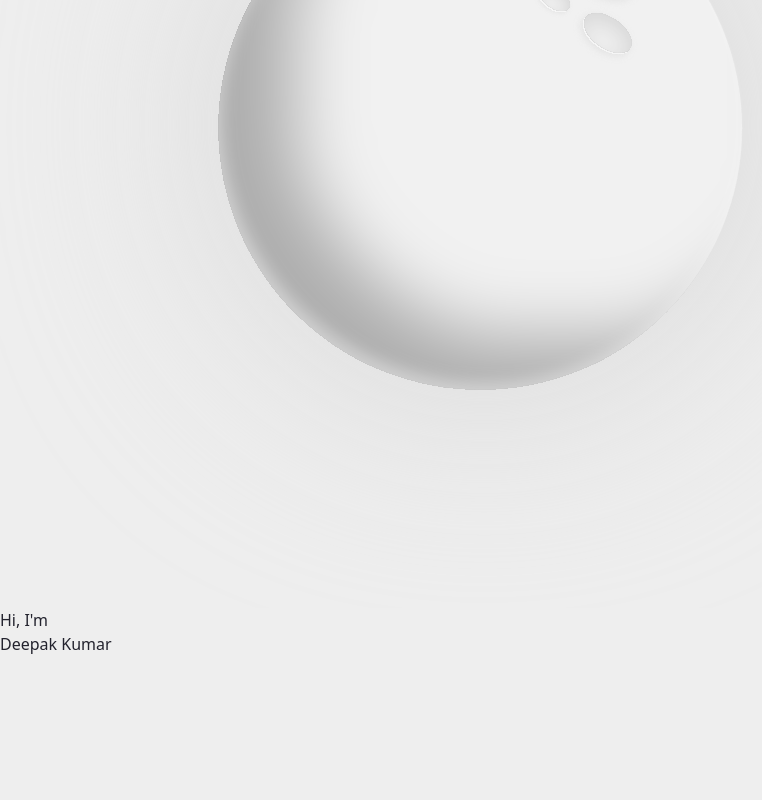
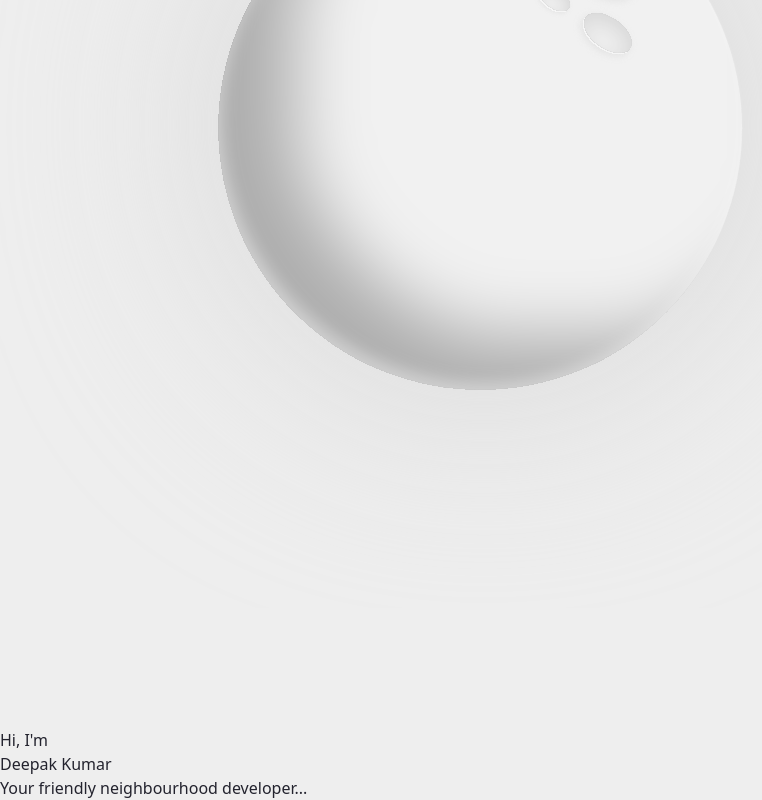
Before and after one commit to delta12kilo/portfolio, a React (Vite) app in the folder my_portfolio/: page / in a window 1280 px wide. Shown: the part 472-1272 px from the top of the page, without its empty margins (0-762 px from the left). Before the commit the page ends 1128 px from the top, so only its background shows below. Built offline with nearby package versions, Linux system fonts and the light colour scheme.

Commit message:
icon animation

```diff
--- a/my_portfolio/src/components/Header/Header.tsx
+++ b/my_portfolio/src/components/Header/Header.tsx
@@ -42,6 +42,14 @@ export default function Header({ childToParent }: { childToParent: (data: boolea
         mass: 0.75,
     }
 
+    const blinkVariants = {
+        blink: {
+          opacity: [0, 1, 0],
+          scale: 2,
+          transition: { repeat: Infinity, duration: 1, ease: "easeInOut" }
+        }
+      };
+
     return (
         <>
             <div
@@ -54,12 +62,16 @@ export default function Header({ childToParent }: { childToParent: (data: boolea
                         delay: 0.3,
                         ease: [0.5, 0.71, 1, 1.5],
                     }}
-                    className={`text-4xl font-bold ${changeColor} horizontal-underline`}
+                    className={`text-4xl font-bold ${changeColor}`}
                     onHoverEnd={() => setcolor('text-[#ec8846]')}
                 >
                     <motion.span>{angleOpen}</motion.span>
                     <span>D </span>
-                    <span>_</span>
+                    <motion.span
+                        className="font-bold"
+                        variants={blinkVariants}
+                        animate="blink"
+                    >_</motion.span>
                     <motion.span>{angleClose}</motion.span>
                 </motion.a>
                 <ul className="flex">
--- /dev/null
+++ b/my_portfolio/src/components/Home/Home.css
@@ -0,0 +1,3 @@
+.home {
+    margin-top: 15vh;
+}
--- a/my_portfolio/src/components/Home/Home.tsx
+++ b/my_portfolio/src/components/Home/Home.tsx
@@ -1,9 +1,12 @@
+import './Home.css';
+
 
 const Home = () => {
 
     return (
         <>
-            <div className='flex flex-col h-40 max-w-[130vh] mx-auto'>
+            <div>
+                <div className='flex flex-col h-40 max-w-[130vh] mx-auto home'>
                     <div>
                         <span className='text-5xl text-[#ec8846]'>
                             Hi, I'm
@@ -14,6 +17,12 @@ const Home = () => {
                             Deepak Kumar
                         </span>
                     </div>
+                    <div>
+                        <span className='text-3xl text-[#ec8846]'>
+                            Your friendly neighbourhood developer...
+                        </span>
+                    </div>
+                </div>
             </div>
         </>
     )
```
Lines whose indentation alone changed are shown as unchanged.
